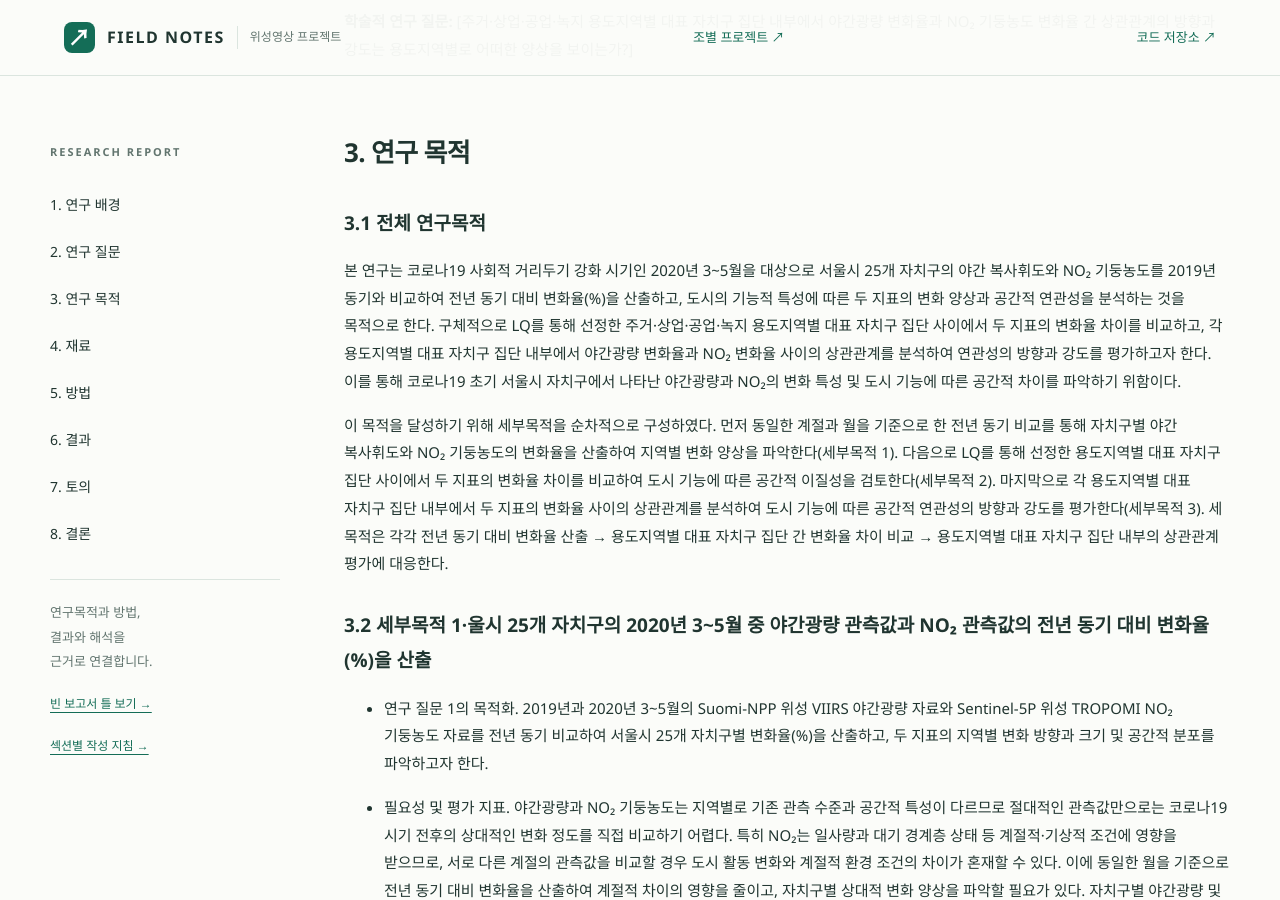
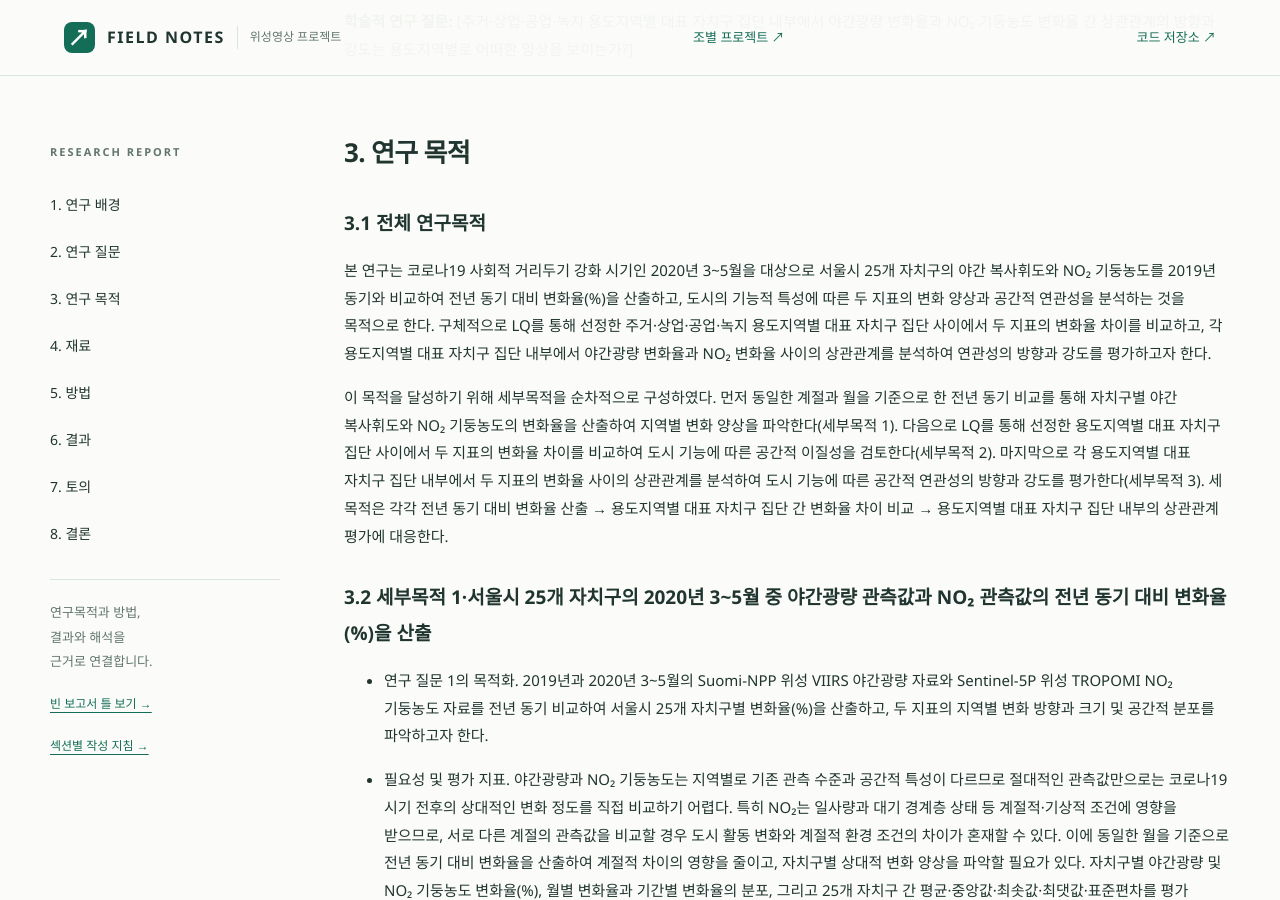
Before and after one commit to rlawkdgns3550-cmyk/surveying2_team03, a Jekyll site: the page built from docs/index.md, in a window 1280 px wide and 900 px high, scrolled down 3586 px. Built offline with Jekyll 4.4.1, drawn with Linux system fonts in a browser that asks for light colours.

Commit message:
202611151654
Corrected the name of '울시' to '서울시' in the objectives section and clarified the research purpose and details.

```diff
--- a/docs/index.md
+++ b/docs/index.md
@@ -43,11 +43,11 @@ badge: "빈 학술 보고서 틀"
 
 ## 3. 연구 목적 {#objectives}
 ### 3.1 전체 연구목적
-본 연구는 코로나19 사회적 거리두기 강화 시기인 2020년 3~5월을 대상으로 서울시 25개 자치구의 야간 복사휘도와 NO₂ 기둥농도를 2019년 동기와 비교하여 전년 동기 대비 변화율(%)을 산출하고, 도시의 기능적 특성에 따른 두 지표의 변화 양상과 공간적 연관성을 분석하는 것을 목적으로 한다. 구체적으로 LQ를 통해 선정한 주거·상업·공업·녹지 용도지역별 대표 자치구 집단 사이에서 두 지표의 변화율 차이를 비교하고, 각 용도지역별 대표 자치구 집단 내부에서 야간광량 변화율과 NO₂ 변화율 사이의 상관관계를 분석하여 연관성의 방향과 강도를 평가하고자 한다. 이를 통해 코로나19 초기 서울시 자치구에서 나타난 야간광량과 NO₂의 변화 특성 및 도시 기능에 따른 공간적 차이를 파악하기 위함이다.
+본 연구는 코로나19 사회적 거리두기 강화 시기인 2020년 3~5월을 대상으로 서울시 25개 자치구의 야간 복사휘도와 NO₂ 기둥농도를 2019년 동기와 비교하여 전년 동기 대비 변화율(%)을 산출하고, 도시의 기능적 특성에 따른 두 지표의 변화 양상과 공간적 연관성을 분석하는 것을 목적으로 한다. 구체적으로 LQ를 통해 선정한 주거·상업·공업·녹지 용도지역별 대표 자치구 집단 사이에서 두 지표의 변화율 차이를 비교하고, 각 용도지역별 대표 자치구 집단 내부에서 야간광량 변화율과 NO₂ 변화율 사이의 상관관계를 분석하여 연관성의 방향과 강도를 평가하고자 한다.
 
 이 목적을 달성하기 위해 세부목적을 순차적으로 구성하였다. 먼저 동일한 계절과 월을 기준으로 한 전년 동기 비교를 통해 자치구별 야간 복사휘도와 NO₂ 기둥농도의 변화율을 산출하여 지역별 변화 양상을 파악한다(세부목적 1). 다음으로 LQ를 통해 선정한 용도지역별 대표 자치구 집단 사이에서 두 지표의 변화율 차이를 비교하여 도시 기능에 따른 공간적 이질성을 검토한다(세부목적 2). 마지막으로 각 용도지역별 대표 자치구 집단 내부에서 두 지표의 변화율 사이의 상관관계를 분석하여 도시 기능에 따른 공간적 연관성의 방향과 강도를 평가한다(세부목적 3). 세 목적은 각각 전년 동기 대비 변화율 산출 → 용도지역별 대표 자치구 집단 간 변화율 차이 비교 → 용도지역별 대표 자치구 집단 내부의 상관관계 평가에 대응한다.
 
-### 3.2 세부목적 1·울시 25개 자치구의 2020년 3~5월 중 야간광량 관측값과 NO₂ 관측값의 전년 동기 대비 변화율(%)을 산출
+### 3.2 세부목적 1·서울시 25개 자치구의 2020년 3~5월 중 야간광량 관측값과 NO₂ 관측값의 전년 동기 대비 변화율(%)을 산출
 - 연구 질문 1의 목적화. 2019년과 2020년 3~5월의 Suomi-NPP 위성 VIIRS 야간광량 자료와 Sentinel-5P 위성 TROPOMI NO₂ 기둥농도 자료를 전년 동기 비교하여 서울시 25개 자치구별 변화율(%)을 산출하고, 두 지표의 지역별 변화 방향과 크기 및 공간적 분포를 파악하고자 한다.
 
 - 필요성 및 평가 지표. 야간광량과 NO₂ 기둥농도는 지역별로 기존 관측 수준과 공간적 특성이 다르므로 절대적인 관측값만으로는 코로나19 시기 전후의 상대적인 변화 정도를 직접 비교하기 어렵다. 특히 NO₂는 일사량과 대기 경계층 상태 등 계절적·기상적 조건에 영향을 받으므로, 서로 다른 계절의 관측값을 비교할 경우 도시 활동 변화와 계절적 환경 조건의 차이가 혼재할 수 있다. 이에 동일한 월을 기준으로 전년 동기 대비 변화율을 산출하여 계절적 차이의 영향을 줄이고, 자치구별 상대적 변화 양상을 파악할 필요가 있다. 자치구별 야간광량 및 NO₂ 기둥농도 변화율(%), 월별 변화율과 기간별 변화율의 분포, 그리고 25개 자치구 간 평균·중앙값·최솟값·최댓값·표준편차를 평가 지표로 활용하여 후속 집단 간 비교와 상관관계 분석의 기초자료로 제시하고자 한다.
```
